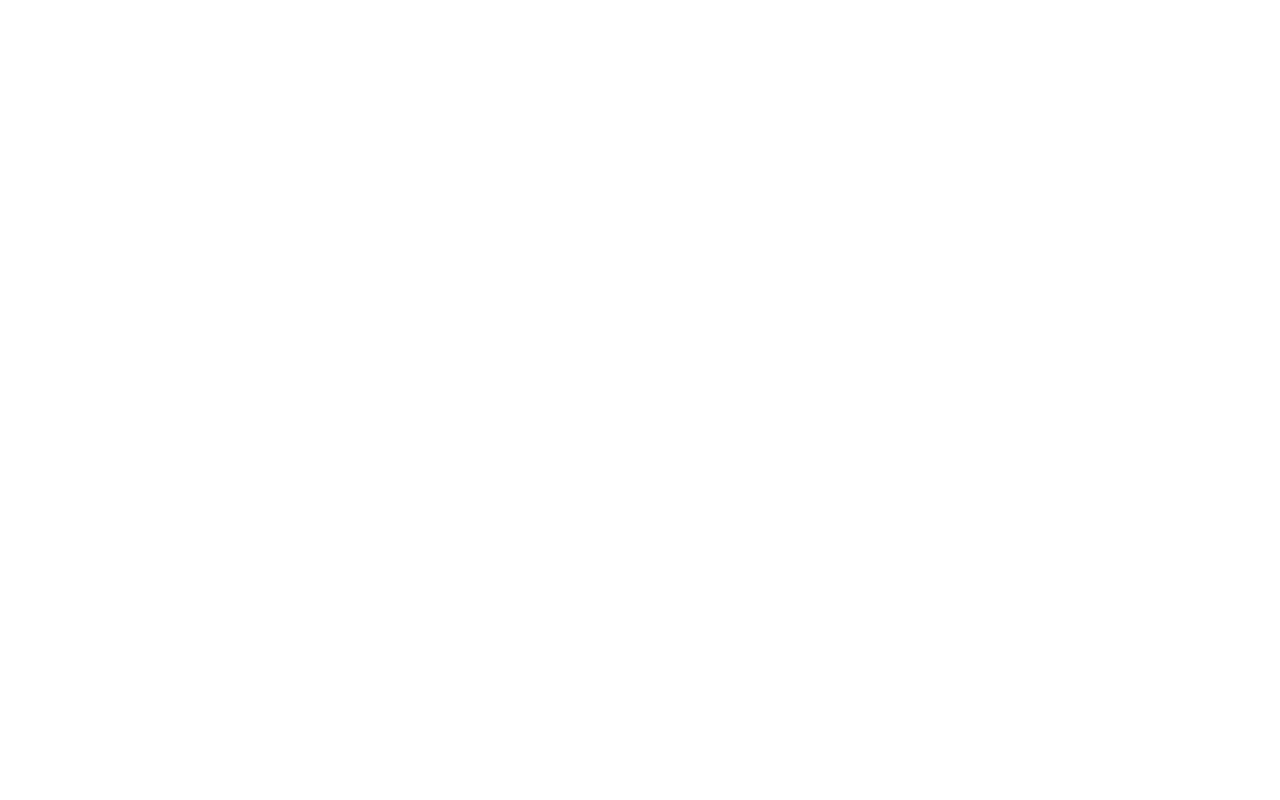
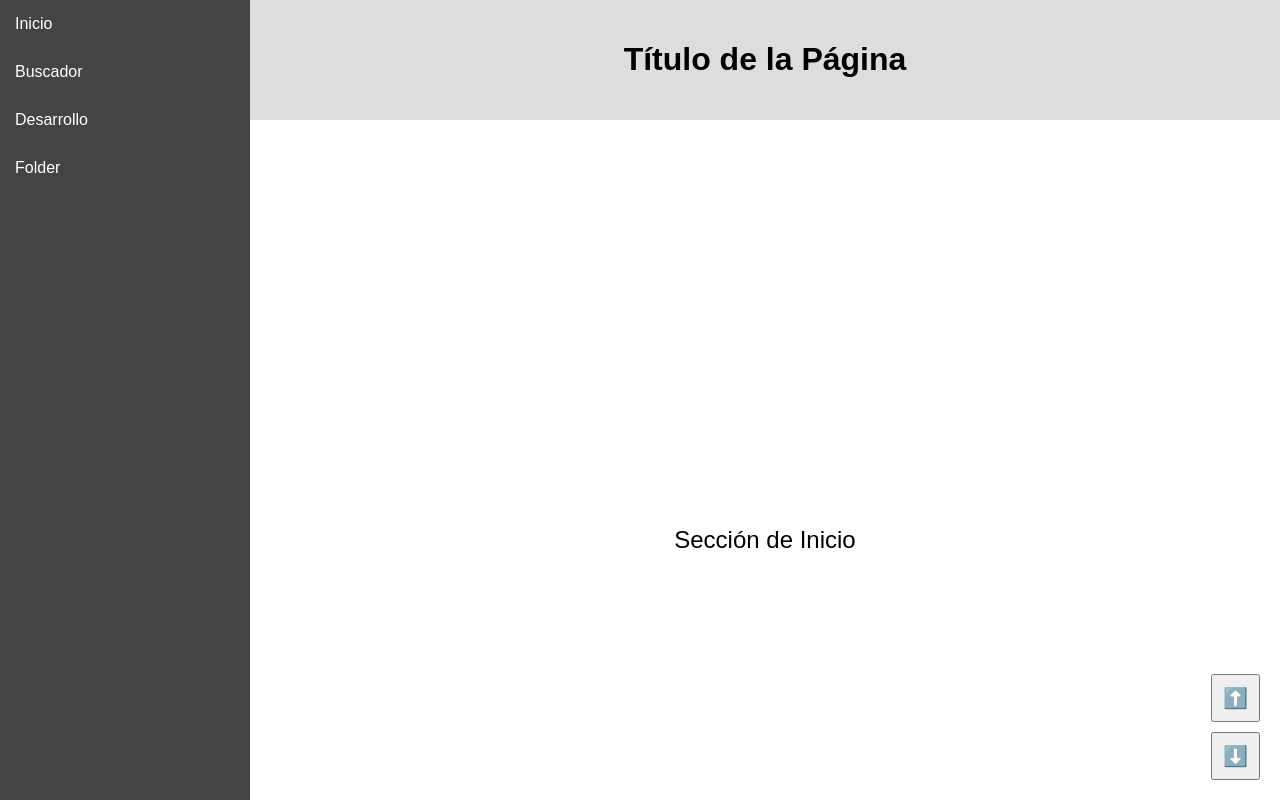
Before and after one commit to Kiki1108/gestiion_biblioteca, a plain HTML site: page index.html in a window 1280 px wide. Shown: the top 800 px of the page. Drawn offline with Linux system fonts and the light colour scheme; files that its build step writes are made by us from their sources.

Commit message:
Add files via upload
Una idea  para hacer algo :)

```diff
--- a/index.html
+++ b/index.html
@@ -1,13 +1,55 @@
 <!DOCTYPE html>
-<html lang="es"></html>
+<html lang="es">
 <head>
-    <meta charset="UTF-8">
-    <meta name="viewport" content="width=device-width, initial-scale=1.0">
-    <title>Gestion de Biblioteca</title>
-    <link rel="stylesheet" href="css/style.css">
+  <meta charset="UTF-8">
+  <title>Mi Página Interactiva</title>
+  <link rel="stylesheet" href="styles.css">
 </head>
-
 <body>
 
+  <!-- Menú lateral -->
+  <nav class="sidebar">
+    <ul>
+      <li><a href="#inicio">Inicio</a></li>
+      <li><a href="#buscador">Buscador</a></li>
+      <li><a href="#desarrollo">Desarrollo</a></li>
+      <li><a href="#folder">Folder</a></li>
+    </ul>
+  </nav>
 
+  <!-- Contenido principal -->
+  <div class="container">
+    <header>
+      <h1>Título de la Página</h1>
+    </header>
+
+    <main>
+      <section id="inicio" class="seccion">Sección de Inicio</section>
+
+      <section id="buscador" class="seccion">
+        <div class="buscador">
+          <label for="buscar">Buscar:</label>
+          <input type="text" id="buscar" placeholder="Escribe aquí...">
+        </div>
+      </section>
+
+      <section id="desarrollo" class="seccion">Sección de Desarrollo</section>
+
+      <section id="folder" class="seccion">Sección de Folder / Contacto</section>
+    </main>
+
+    <footer>
+      <p>Contacto: ejemplo@correo.com</p>
+    </footer>
+  </div>
+
+  <!-- Botones de navegación -->
+  <div class="navegacion">
+    <button id="up">⬆️</button>
+    <button id="down">⬇️</button>
+  </div>
+
+  <!-- Script que controla la navegación -->
+  <script src="script.js"></script>
 </body>
+</html>
--- /dev/null
+++ b/styles.css
@@ -0,0 +1,109 @@
+/* Estilo general */
+body {
+    margin: 0;
+    font-family: sans-serif;
+  }
+
+  .container {
+    margin-left: 50px;
+    transition: margin-left 0.3s;
+  }
+
+  header {
+    text-align: center;
+    background-color: #ddd;
+    padding: 20px;
+  }
+
+  main {
+    padding: 20px;
+  }
+
+  .seccion {
+    height: 100vh;
+    border-bottom: 1px solid #ccc;
+    display: flex;
+    align-items: center;
+    justify-content: center;
+    font-size: 24px;
+    flex-direction: column;
+  }
+
+  footer {
+    background-color: #333;
+    color: white;
+    text-align: center;
+    padding: 15px;
+  }
+
+  /* Estilo del buscador */
+  .buscador {
+    display: flex;
+    flex-direction: column;
+    gap: 10px;
+  }
+
+  .buscador input {
+    padding: 10px;
+    font-size: 16px;
+    width: 300px;
+  }
+
+  /* Menú lateral */
+  .sidebar {
+    position: fixed;
+    top: 0;
+    left: 0;
+    width: 50px;
+    height: 100%;
+    background-color: #444;
+    overflow-x: hidden;
+    transition: width 0.3s;
+    z-index: 10;
+    white-space: nowrap;
+  }
+
+  .sidebar:hover {
+    width: 250px;
+  }
+
+  .sidebar ul {
+    list-style: none;
+    padding: 0;
+    margin: 0;
+  }
+
+  .sidebar li {
+    padding: 15px;
+    overflow: hidden;
+    text-overflow: ellipsis;
+    white-space: nowrap;
+  }
+
+  .sidebar a {
+    color: white;
+    text-decoration: none;
+    display: block;
+  }
+
+  /* Ajuste de margen al expandirse menú */
+  .sidebar:hover ~ .container {
+    margin-left: 250px;
+  }
+
+  /* Botones de navegación */
+  .navegacion {
+    position: fixed;
+    bottom: 20px;
+    right: 20px;
+    display: flex;
+    flex-direction: column;
+    gap: 10px;
+    z-index: 20;
+  }
+
+  .navegacion button {
+    padding: 10px;
+    font-size: 20px;
+    cursor: pointer;
+  }
```
Also changed, not shown: 1 other file.
